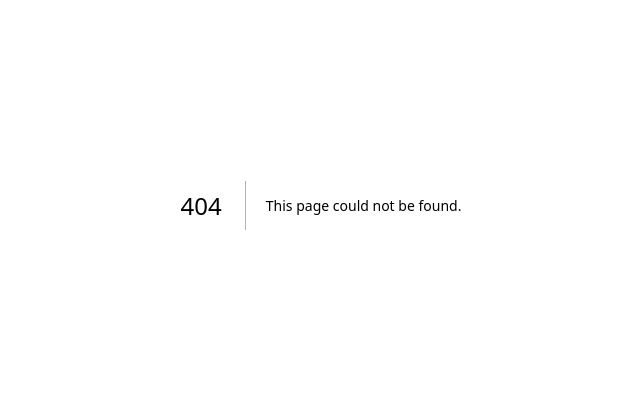
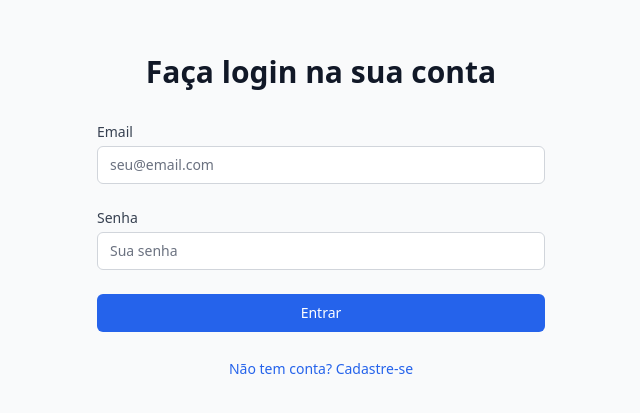
Before and after one commit to samoutinho/frontend-test, a Next.js app: page /login in a window 1280 px wide. Before the commit this address had no page. Shown: the part 195-608 px from the top of the page, without its empty margins (319-959 px from the left). Built offline with nearby package versions, Linux system fonts and the light colour scheme.

Commit message:
feat: implementar autenticação JWT com tela de login e proteção de rotas

```diff
--- a/app/layout.tsx
+++ b/app/layout.tsx
@@ -1,5 +1,6 @@
 import type { Metadata } from 'next'
 import './globals.css'
+import AuthProvider from '@/components/AuthProvider'
 
 export const metadata: Metadata = {
   title: 'Thera Consulting - Gerenciamento de Produtos',
@@ -13,7 +14,9 @@ export default function RootLayout({
 }) {
   return (
     <html lang="pt-BR">
-      <body>{children}</body>
+      <body>
+        <AuthProvider>{children}</AuthProvider>
+      </body>
     </html>
   )
 }
--- /dev/null
+++ b/app/login/page.tsx
@@ -0,0 +1,158 @@
+'use client'
+
+import { useState } from 'react'
+import { useRouter } from 'next/navigation'
+
+export default function LoginPage() {
+  const router = useRouter()
+  const [isLogin, setIsLogin] = useState(true)
+  const [formData, setFormData] = useState({
+    name: '',
+    email: '',
+    password: '',
+  })
+  const [error, setError] = useState('')
+  const [loading, setLoading] = useState(false)
+
+  const handleSubmit = async (e: React.FormEvent) => {
+    e.preventDefault()
+    setError('')
+    setLoading(true)
+
+    try {
+      const url = isLogin
+        ? 'http://localhost:3000/auth/login'
+        : 'http://localhost:3000/auth/register'
+
+      const response = await fetch(url, {
+        method: 'POST',
+        headers: {
+          'Content-Type': 'application/json',
+        },
+        body: JSON.stringify(
+          isLogin
+            ? { email: formData.email, password: formData.password }
+            : formData,
+        ),
+      })
+
+      const data = await response.json()
+
+      if (!response.ok) {
+        throw new Error(data.message || 'Erro ao fazer login')
+      }
+
+      if (data.access_token) {
+        localStorage.setItem('token', data.access_token)
+        localStorage.setItem('user', JSON.stringify(data))
+        router.push('/')
+      }
+    } catch (err: any) {
+      setError(err.message || 'Erro ao processar requisição')
+    } finally {
+      setLoading(false)
+    }
+  }
+
+  const handleChange = (e: React.ChangeEvent<HTMLInputElement>) => {
+    setFormData((prev) => ({
+      ...prev,
+      [e.target.name]: e.target.value,
+    }))
+  }
+
+  return (
+    <div className="min-h-screen bg-gray-50 flex items-center justify-center py-12 px-4 sm:px-6 lg:px-8">
+      <div className="max-w-md w-full space-y-8">
+        <div>
+          <h2 className="mt-6 text-center text-3xl font-extrabold text-gray-900">
+            {isLogin ? 'Faça login na sua conta' : 'Crie sua conta'}
+          </h2>
+        </div>
+        <form className="mt-8 space-y-6" onSubmit={handleSubmit}>
+          {error && (
+            <div className="bg-red-50 border border-red-200 text-red-700 px-4 py-3 rounded">
+              {error}
+            </div>
+          )}
+
+          {!isLogin && (
+            <div>
+              <label htmlFor="name" className="block text-sm font-medium text-gray-700">
+                Nome
+              </label>
+              <input
+                id="name"
+                name="name"
+                type="text"
+                required={!isLogin}
+                value={formData.name}
+                onChange={handleChange}
+                className="mt-1 appearance-none relative block w-full px-3 py-2 border border-gray-300 placeholder-gray-500 text-gray-900 rounded-md focus:outline-none focus:ring-blue-500 focus:border-blue-500 focus:z-10 sm:text-sm"
+                placeholder="Seu nome"
+              />
+            </div>
+          )}
+
+          <div>
+            <label htmlFor="email" className="block text-sm font-medium text-gray-700">
+              Email
+            </label>
+            <input
+              id="email"
+              name="email"
+              type="email"
+              required
+              value={formData.email}
+              onChange={handleChange}
+              className="mt-1 appearance-none relative block w-full px-3 py-2 border border-gray-300 placeholder-gray-500 text-gray-900 rounded-md focus:outline-none focus:ring-blue-500 focus:border-blue-500 focus:z-10 sm:text-sm"
+              placeholder="seu@email.com"
+            />
+          </div>
+
+          <div>
+            <label htmlFor="password" className="block text-sm font-medium text-gray-700">
+              Senha
+            </label>
+            <input
+              id="password"
+              name="password"
+              type="password"
+              required
+              value={formData.password}
+              onChange={handleChange}
+              className="mt-1 appearance-none relative block w-full px-3 py-2 border border-gray-300 placeholder-gray-500 text-gray-900 rounded-md focus:outline-none focus:ring-blue-500 focus:border-blue-500 focus:z-10 sm:text-sm"
+              placeholder="Sua senha"
+            />
+          </div>
+
+          <div>
+            <button
+              type="submit"
+              disabled={loading}
+              className="group relative w-full flex justify-center py-2 px-4 border border-transparent text-sm font-medium rounded-md text-white bg-blue-600 hover:bg-blue-700 focus:outline-none focus:ring-2 focus:ring-offset-2 focus:ring-blue-500 disabled:opacity-50"
+            >
+              {loading ? 'Processando...' : isLogin ? 'Entrar' : 'Cadastrar'}
+            </button>
+          </div>
+
+          <div className="text-center">
+            <button
+              type="button"
+              onClick={() => {
+                setIsLogin(!isLogin)
+                setError('')
+                setFormData({ name: '', email: '', password: '' })
+              }}
+              className="text-blue-600 hover:text-blue-500 text-sm"
+            >
+              {isLogin
+                ? 'Não tem conta? Cadastre-se'
+                : 'Já tem conta? Faça login'}
+            </button>
+          </div>
+        </form>
+      </div>
+    </div>
+  )
+}
--- a/app/page.tsx
+++ b/app/page.tsx
@@ -1,14 +1,41 @@
+'use client'
+
+import { useEffect } from 'react'
+import { useRouter } from 'next/navigation'
 import ProductList from '@/components/ProductList'
 import ProductForm from '@/components/ProductForm'
 import ProductFilters from '@/components/ProductFilters'
 
 export default function Home() {
+  const router = useRouter()
+
+  useEffect(() => {
+    const token = localStorage.getItem('token')
+    if (!token) {
+      router.push('/login')
+    }
+  }, [router])
+
+  const handleLogout = () => {
+    localStorage.removeItem('token')
+    localStorage.removeItem('user')
+    router.push('/login')
+  }
+
   return (
     <main className="min-h-screen bg-gray-50 py-8">
       <div className="container mx-auto px-4">
-        <h1 className="text-4xl font-bold text-gray-900 mb-8 text-center">
-          Gerenciamento de Produtos
-        </h1>
+        <div className="flex justify-between items-center mb-8">
+          <h1 className="text-4xl font-bold text-gray-900">
+            Gerenciamento de Produtos
+          </h1>
+          <button
+            onClick={handleLogout}
+            className="bg-red-600 text-white px-4 py-2 rounded-md hover:bg-red-700"
+          >
+            Sair
+          </button>
+        </div>
 
         <div className="grid grid-cols-1 lg:grid-cols-3 gap-8">
           <div className="lg:col-span-2">
--- /dev/null
+++ b/components/AuthProvider.tsx
@@ -0,0 +1,35 @@
+'use client'
+
+import { useEffect, useState } from 'react'
+import { usePathname, useRouter } from 'next/navigation'
+
+export default function AuthProvider({
+  children,
+}: {
+  children: React.ReactNode
+}) {
+  const [isAuthenticated, setIsAuthenticated] = useState<boolean | null>(null)
+  const router = useRouter()
+  const pathname = usePathname()
+
+  useEffect(() => {
+    const token = localStorage.getItem('token')
+    setIsAuthenticated(!!token)
+
+    if (!token && pathname !== '/login') {
+      router.push('/login')
+    } else if (token && pathname === '/login') {
+      router.push('/')
+    }
+  }, [pathname, router])
+
+  if (isAuthenticated === null) {
+    return (
+      <div className="min-h-screen flex items-center justify-center">
+        <div className="text-gray-600">Carregando...</div>
+      </div>
+    )
+  }
+
+  return <>{children}</>
+}
```
